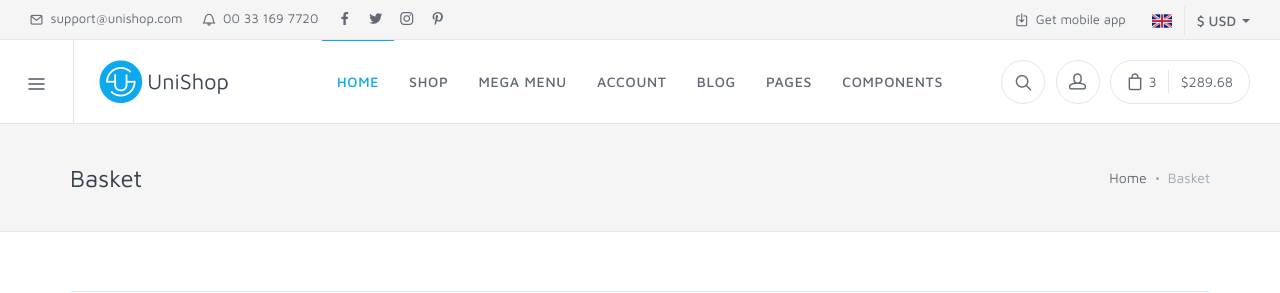
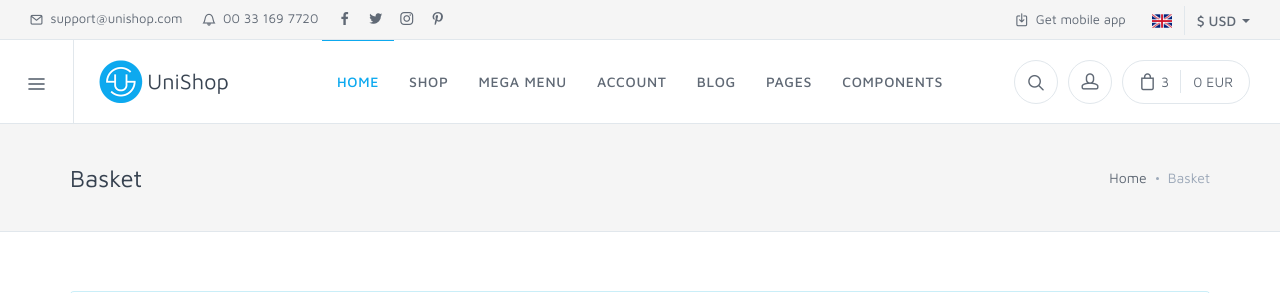
Before and after one commit to wezymord/OnlineShop, a Django app: page /basket/ in a window 1280 px wide. Shown: the top 293 px of the page. Run offline with Django 3.2, Linux system fonts and the light colour scheme; some libraries are stand-ins or nearby versions.

Commit message:
Added the main price display

```diff
--- a/online_shop/templates/base.html
+++ b/online_shop/templates/base.html
@@ -1,5 +1,5 @@
 {% load static %}
-
+{% load extras %}
 {% block head %}
 
 <!DOCTYPE html>
@@ -514,7 +514,7 @@
                 <li><a href="#"> <i class="icon-unlock"></i>Logout</a></li>
               </ul>
             </div>
-            <div class="cart"><a href="/basket"></a><i class="icon-bag"></i><span class="count">3</span><span class="subtotal">$289.68</span>
+            <div class="cart"><a href="/basket"></a><i class="icon-bag"></i><span class="count">3</span><span class="subtotal total_price_main">{{ products_amount|total_price_basket }} EUR</span>
               <div class="toolbar-dropdown">
                 <div class="dropdown-product-item"><span class="dropdown-product-remove"><i class="icon-cross"></i></span><a class="dropdown-product-thumb" href="/product_details"><img src="{% static 'img/cart-dropdown/01.jpg' %}" alt="Product"></a>
                   <div class="dropdown-product-info"><a class="dropdown-product-title" href="/product_details">Unionbay Park</a><span class="dropdown-product-details">1 x $43.90</span></div>
@@ -634,7 +634,7 @@
     <!-- JavaScript (jQuery) libraries, plugins and custom scripts-->
         <script src="{% static 'js/vendor.min.js' %}"></script>
         <script src="{% static 'js/scripts.min.js' %}"></script>
-        <script src="{% static 'basket_details/basket.js' %}" type="text/javascript"></script>
+        <script src="{% static 'basket_detail/basket.js' %}" type="text/javascript"></script>
   </body>
 </html>
 {% endblock head %}
--- a/online_shop/templates/basket.html
+++ b/online_shop/templates/basket.html
@@ -88,7 +88,7 @@
                   <button class="btn btn-outline-primary btn-sm" type="submit">Apply Coupon</button>
                 </form>
               </div>
-              <div class="column text-lg">Subtotal: <span class="text-medium" id="total_price">{{ products_amount|total_price_basket }} EUR</span></div>
+              <div class="column text-lg">Subtotal: <span class="text-medium total_price">{{ products_amount|total_price_basket }} EUR</span></div>
             </div>
             <div class="shopping-cart-footer">
               <div class="column"><a class="btn btn-outline-secondary" href="/main_page"><i class="icon-arrow-left"></i>&nbsp;Back to Shopping</a></div>
--- a/static/basket_details/basket.js
+++ b/static/basket_detail/basket.js
@@ -38,7 +38,8 @@ $(document).ready(function() {
         var price_per_product = this.dataset.inlineType;
         var product_price = $('.product_price');
         var total_product_price = parseInt(product_amount) * parseFloat(price_per_product);
-        var all_product_price = $('#total_price');
+        var all_price = $('.total_price');
+        var all_price_main = $('.total_price_main');
         var total_price = 0;
 
         $.each(product_price, function (index, value) {
@@ -55,7 +56,8 @@ $(document).ready(function() {
             }
         });
 
-        all_product_price.text(total_price + ' EUR');
+        all_price.text(total_price + ' EUR');
+        all_price_main.text(total_price + ' EUR');
 
         $.ajax({
             type: "PUT",
```
